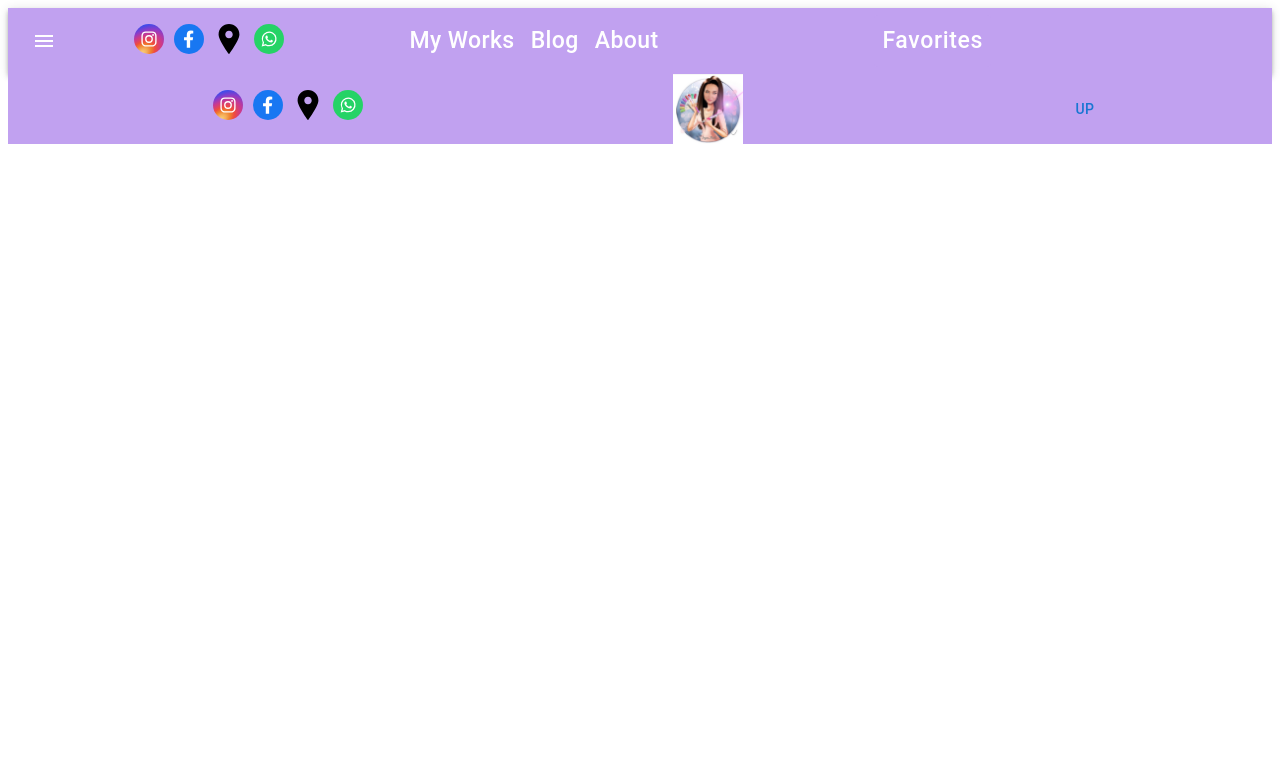
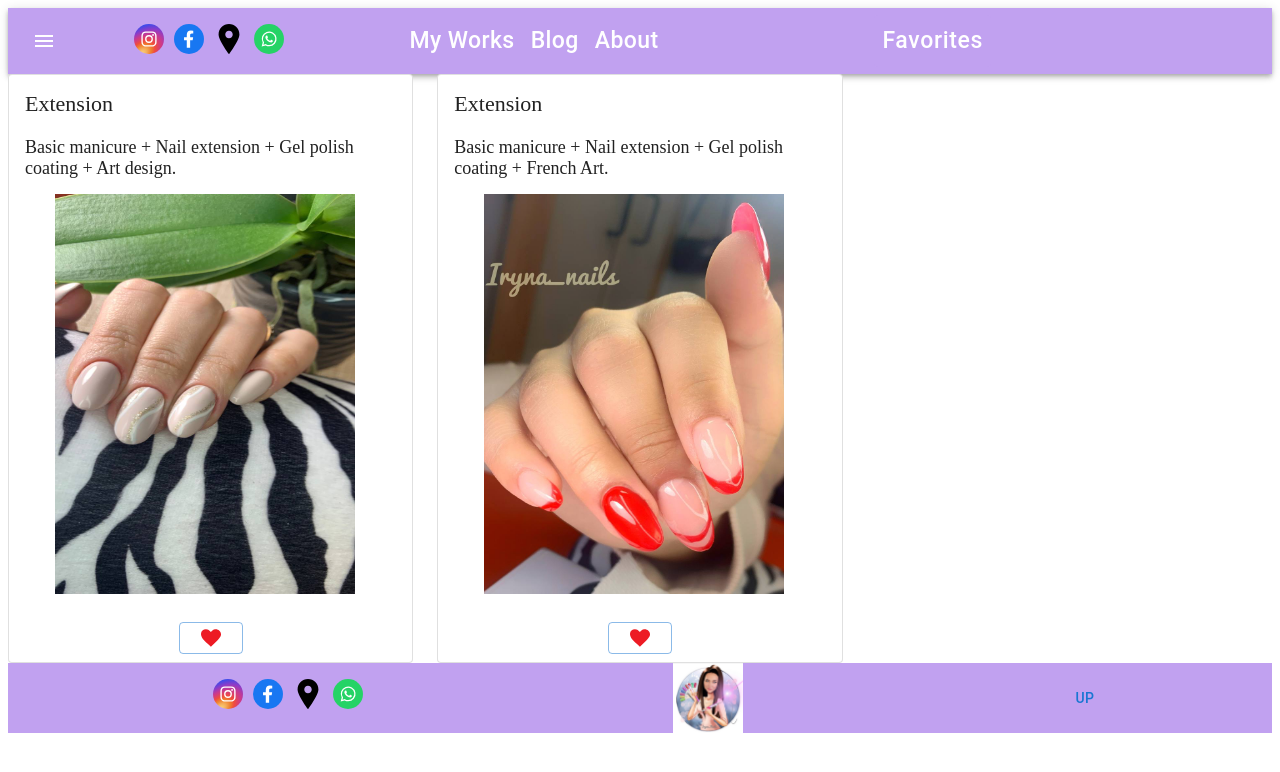
Before and after one commit to KhersonV/nails-blog, a React (Create React App) app: page /favorites in a window 1280 px wide. Shown: the top 772 px of the page. Built offline with nearby package versions, Linux system fonts and the light colour scheme.

Commit message:
add redux and like and favorits

```diff
--- a/package.json
+++ b/package.json
@@ -9,6 +9,7 @@
     "@mui/icons-material": "^5.11.0",
     "@mui/material": "^5.11.7",
     "@mui/styled-engine-sc": "^5.11.0",
+    "@reduxjs/toolkit": "^1.9.3",
     "@testing-library/jest-dom": "^5.16.5",
     "@testing-library/react": "^13.4.0",
     "@testing-library/user-event": "^13.5.0",
@@ -16,10 +17,13 @@
     "@types/node": "^16.18.11",
     "@types/react": "^18.0.27",
     "@types/react-dom": "^18.0.10",
+    "@types/react-redux": "^7.1.25",
     "react": "^18.2.0",
     "react-dom": "^18.2.0",
+    "react-redux": "^8.0.5",
     "react-router-dom": "^6.8.0",
     "react-scripts": "5.0.1",
+    "redux": "^4.2.1",
     "sass": "^1.58.0",
     "styled-components": "^5.3.6",
     "swiper": "^9.0.5",
--- a/src/components/Header/Header.tsx
+++ b/src/components/Header/Header.tsx
@@ -8,6 +8,7 @@ import MainMenu from "./MainMenu/MainMenu";
 import { StyledEngineProvider } from "@mui/material/styles";
 import { Button } from "@mui/material";
 import "./Header.scss";
+import { Link } from "react-router-dom";
 
 export default function MenuAppBar() {
     return (
@@ -39,7 +40,9 @@ export default function MenuAppBar() {
                                     className="menu-btn-favorites"
                                     variant="text"
                                 >
-                                    Favorites
+                                    <Link className="menu-link" to={"/favorites"}>
+                                        Favorites
+                                    </Link>
                                 </Button>
                             </>
                         </Typography>
--- a/src/components/Main/Main.tsx
+++ b/src/components/Main/Main.tsx
@@ -2,10 +2,14 @@ import Blog from "../../pages/Blog/Blog";
 import MyWorks from "../../pages/MyWorks/MyWorks";
 import { Routes, Route } from "react-router";
 import About from "../../pages/About/About";
+import Favorites from "../../pages/Favorites/Favorites";
 
-type Props = {};
+type Props = {
+
+};
 
 const Main = (props: Props) => {
+
     return (
         <>
             <Routes>
@@ -18,6 +22,9 @@ const Main = (props: Props) => {
                 <Route path="/about" element={<About />}>
                     {" "}
                 </Route>
+                <Route path="/favorites" element={<Favorites  />}>
+                    {" "}
+                </Route>
             </Routes>
         </>
     );
--- a/src/components/WorksList/WorksList.tsx
+++ b/src/components/WorksList/WorksList.tsx
@@ -16,7 +16,9 @@ type NailsProps = {
     id: number;
 };
 
-type Props = {};
+type Props = {
+
+};
 const WorksList = (props: Props) => {
     return (
         <>
@@ -52,6 +54,7 @@ const WorksList = (props: Props) => {
                         <Grid key={id} item xs={12} sm={6} md={4}>
                             {" "}
                             <WorksListItem
+
                                 title={title}
                                 description={description}
                                 picture={picture}
--- a/src/components/WorksList/WorksListItem.tsx
+++ b/src/components/WorksList/WorksListItem.tsx
@@ -2,7 +2,8 @@ import { Button, Card, CardActions, CardContent } from "@mui/material";
 import "./WorksListItem.scss";
 import heart_bl from "../../images/heart-bl.svg";
 import heart_red from "../../images/red-heart-icon.svg";
-import { useState } from "react";
+import { useAppDispatch, useAppSelector } from "../../redux/hooks";
+import { addLike, removeLike } from "../../redux/likeReducer";
 
 type Props = {
     title: string;
@@ -11,21 +12,9 @@ type Props = {
     id: number;
 };
 
-
-const WorksListItem = ({ title, description, picture }: Props) => {
-    const [imgSrc, setImgSrc] = useState<string>(heart_bl);
-
-    const [liked, setLiked] = useState<boolean>();
-
-    const toogleHeart = () => {
-        if (!liked) {
-            setLiked((prevState) => !prevState);
-            setImgSrc(heart_red);
-        } else {
-            setLiked((prevState) => !prevState);
-            setImgSrc(heart_bl);
-        }
-    };
+const WorksListItem = ({ id, title, description, picture }: Props) => {
+    const isLiked = useAppSelector((state) => state.productsLikeState[id]);
+    const dispatch = useAppDispatch();
 
     return (
         <Card variant="outlined">
@@ -35,8 +24,19 @@ const WorksListItem = ({ title, description, picture }: Props) => {
                 <img className="nailsPicture" src={picture} alt="" />
             </CardContent>
             <CardActions className="product-btn-wrap">
-                <Button onClick={() => toogleHeart()} variant="outlined">
-                    <img className="like" src={imgSrc} alt="heart-bl" />
+                <Button
+                    variant="outlined"
+                    onClick={() =>
+                        isLiked
+                            ? dispatch(removeLike(id))
+                            : dispatch(addLike(id))
+                    }
+                >
+                    <img
+                        className="like"
+                        src={isLiked ? heart_red : heart_bl}
+                        alt=""
+                    />
                 </Button>
             </CardActions>
         </Card>
--- a/src/index.tsx
+++ b/src/index.tsx
@@ -2,6 +2,8 @@ import React from "react";
 import ReactDOM from "react-dom/client";
 import App from "./components/App/App";
 import { BrowserRouter } from "react-router-dom";
+import { Provider } from "react-redux";
+import { store } from "./redux/store";
 
 const root = ReactDOM.createRoot(
     document.getElementById("root") as HTMLElement,
@@ -9,7 +11,9 @@ const root = ReactDOM.createRoot(
 root.render(
     <React.StrictMode>
         <BrowserRouter>
+        <Provider store={store}>
             <App />
+            </Provider>
         </BrowserRouter>
     </React.StrictMode>,
 );
--- /dev/null
+++ b/src/pages/Favorites/Favorites.tsx
@@ -0,0 +1,39 @@
+import nailsArray from "../../utils/nailsArray";
+import { Grid } from "@mui/material";
+import WorksListItem from "../../components/WorksList/WorksListItem";
+import { useAppSelector } from "../../redux/hooks";
+
+type Props = {};
+
+type NailsProps = {
+  title: string;
+  description: string;
+  picture: string;
+  id: number;
+};
+
+const Favorites = (props: Props) => {
+  const productsLikeState = useAppSelector((state) => state.productsLikeState);
+
+  // Отфильтрованный массив товаров, которые были лайкнуты
+  const likedNails = nailsArray.filter(({ id }: NailsProps) =>
+    productsLikeState[id]
+  );
+
+  return (
+    <Grid container spacing={3}>
+      {likedNails.map(({ title, description, picture, id }: NailsProps) => (
+        <Grid key={id} item xs={12} sm={6} md={4}>
+          <WorksListItem
+            title={title}
+            description={description}
+            picture={picture}
+            id={id}
+          />
+        </Grid>
+      ))}
+    </Grid>
+  );
+};
+
+export default Favorites;
--- /dev/null
+++ b/src/redux/hooks.ts
@@ -0,0 +1,6 @@
+import { useDispatch, useSelector } from 'react-redux'
+import type { TypedUseSelectorHook } from 'react-redux'
+import type { RootState, AppDispatch } from './store'
+
+export const useAppDispatch: () => AppDispatch = useDispatch
+export const useAppSelector: TypedUseSelectorHook<RootState> = useSelector
--- /dev/null
+++ b/src/redux/likeReducer.ts
@@ -0,0 +1,22 @@
+import { createSlice } from '@reduxjs/toolkit'
+
+type likeProductsType = {
+    [id: number]: boolean;
+}
+
+export const initialState: likeProductsType = {
+    1: true,
+    3: true,
+}
+
+export const likeSlice = createSlice({
+    name: 'Like',
+    initialState,
+    reducers: {
+        addLike: (state, action) => ({ ...state, [action.payload]: true }),
+        removeLike: (state, action) => ({ ...state, [action.payload]: false }),
+    },
+})
+
+export const { addLike, removeLike } = likeSlice.actions
+export default likeSlice.reducer
--- /dev/null
+++ b/src/redux/store.ts
@@ -0,0 +1,11 @@
+import { configureStore } from "@reduxjs/toolkit";
+import likeReducer from "./likeReducer";
+
+export const store = configureStore({
+    reducer: {
+        productsLikeState: likeReducer,
+    },
+});
+
+export type RootState = ReturnType<typeof store.getState>;
+export type AppDispatch = typeof store.dispatch;
```
Also changed, not shown: src/components/App/App.tsx (+7 -2 lines), src/pages/MyWorks/MyWorks.tsx (+5 -3 lines), 1 other file (tests, documents, lock files or other folders).
